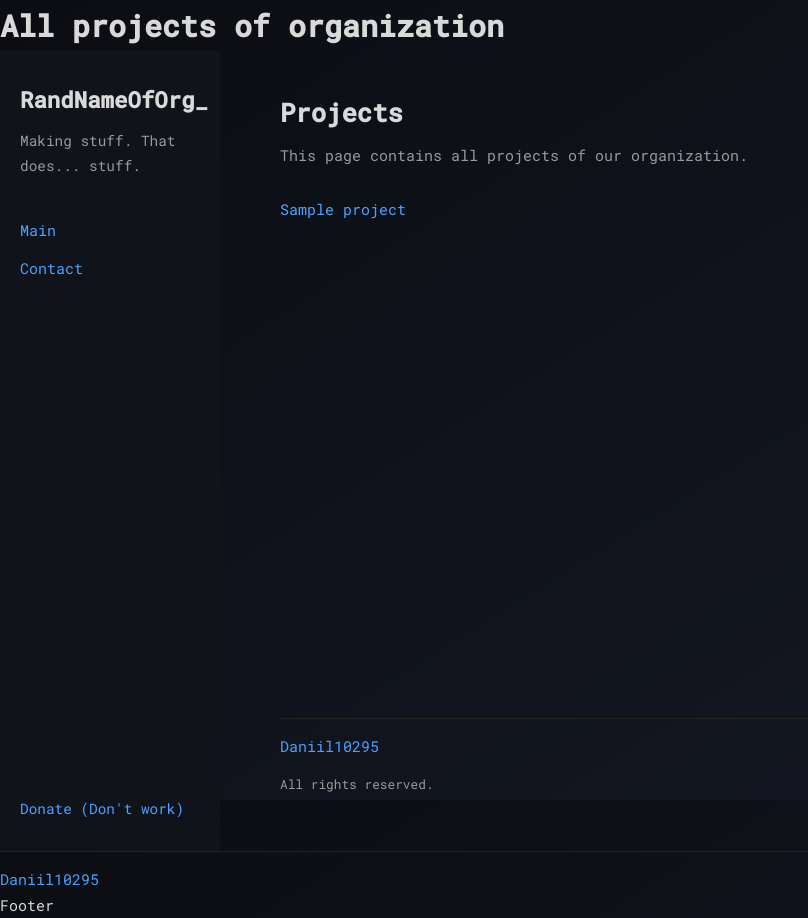
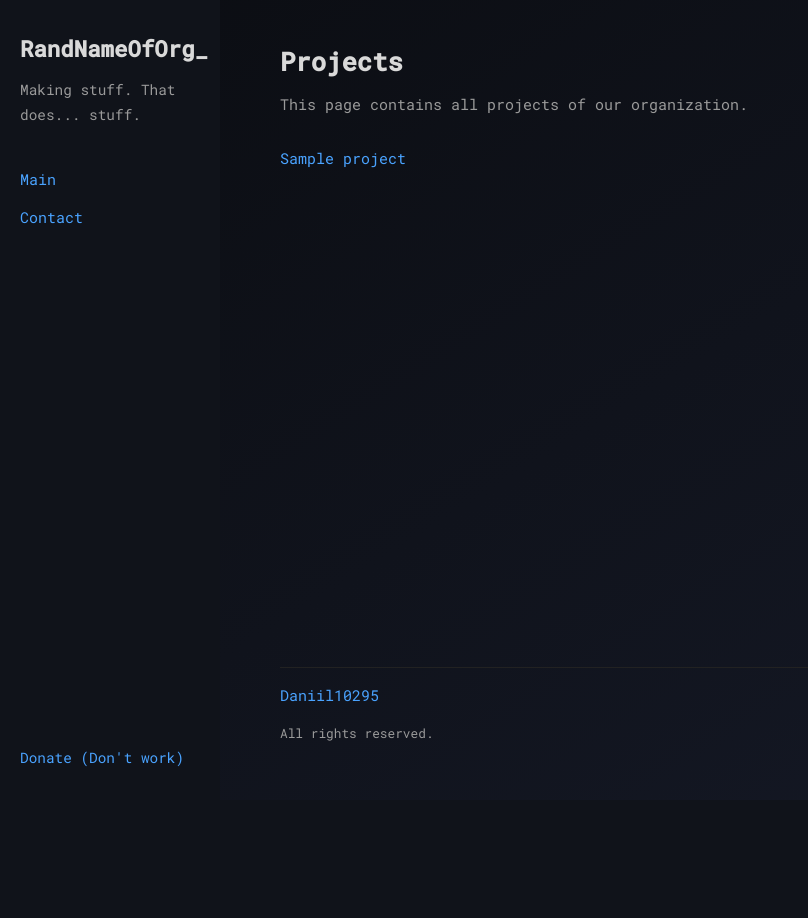
Before and after one commit to RandNameOfOrg/randnameoforg.github.io, a Python web app: template templates/index.html in a window 1280 px wide. Shown: the whole page, without its empty margins (0-808 px from the left). After the commit the page ends 767 px from the top, so only its background shows below. Run offline with Jinja, Linux system fonts and the light colour scheme; the template is opened without the code that fills it: most values are stand-ins (such as "Sample title", 1, 10 or a date in 2020).

Commit message:
Update base.html

```diff
--- a/templates/base.html
+++ b/templates/base.html
@@ -2,21 +2,12 @@
 <html lang="en">
 <head>
     <meta charset="UTF-8">
-    <title>{{ title }}</title>
-    <link rel="stylesheet" href="/static/style.css">
+    <title>{{ title or "Organization Page" }}</title>
+    <meta name="viewport" content="width=device-width, initial-scale=1.0">
+    <link rel="stylesheet" href="{{ url_for('static', filename='style.css') }}">
+    <link rel="icon" href="{{ url_for('static', filename='favicon.ico') }}">
 </head>
 <body>
-    <header>
-        <h1>{{ title }}</h1>
-    </header>
-    <main>
-        {% block content %}{% endblock %}
-    </main>
-    <footer>
-        <div>
-            <a href="https://github.com/Daniil10295">Daniil10295</a>
-        </div>
-        <p>Footer</p>
-    </footer>
+    {% block content %}{% endblock %}
 </body>
 </html>
```
